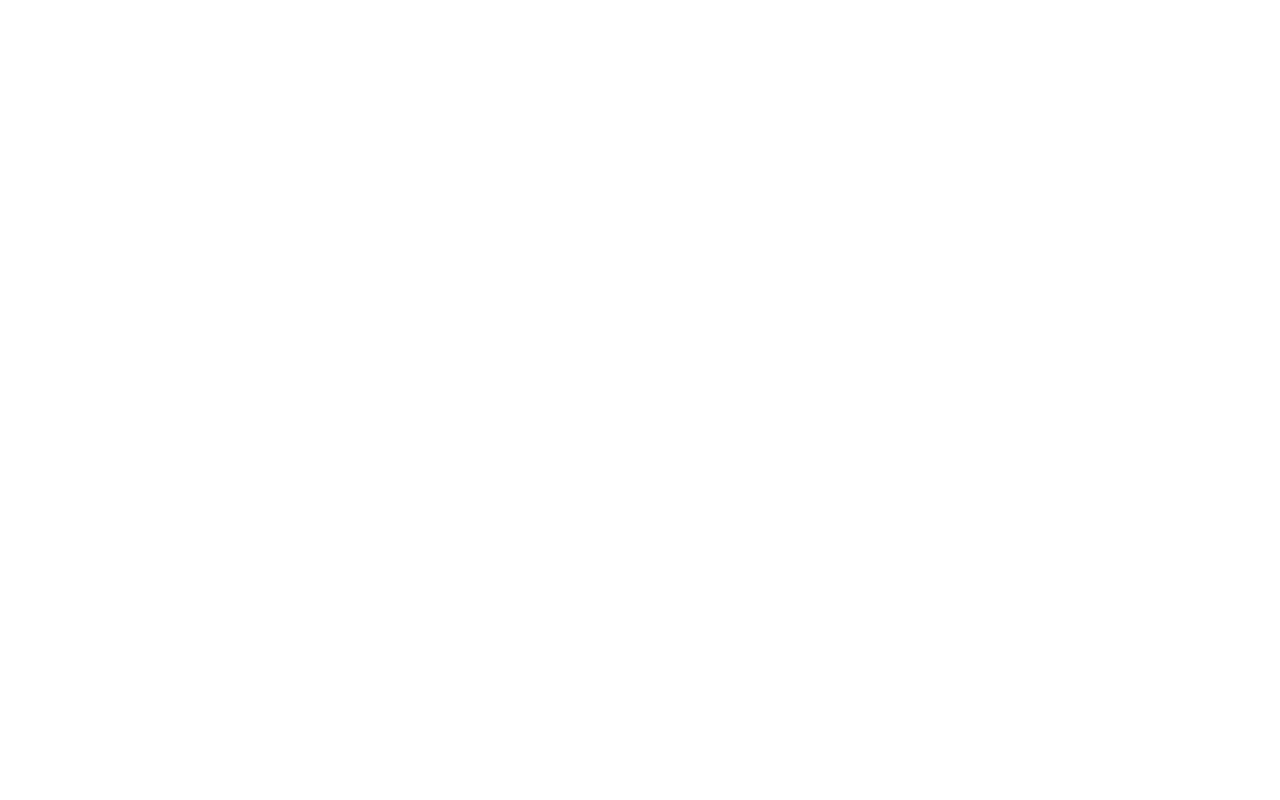
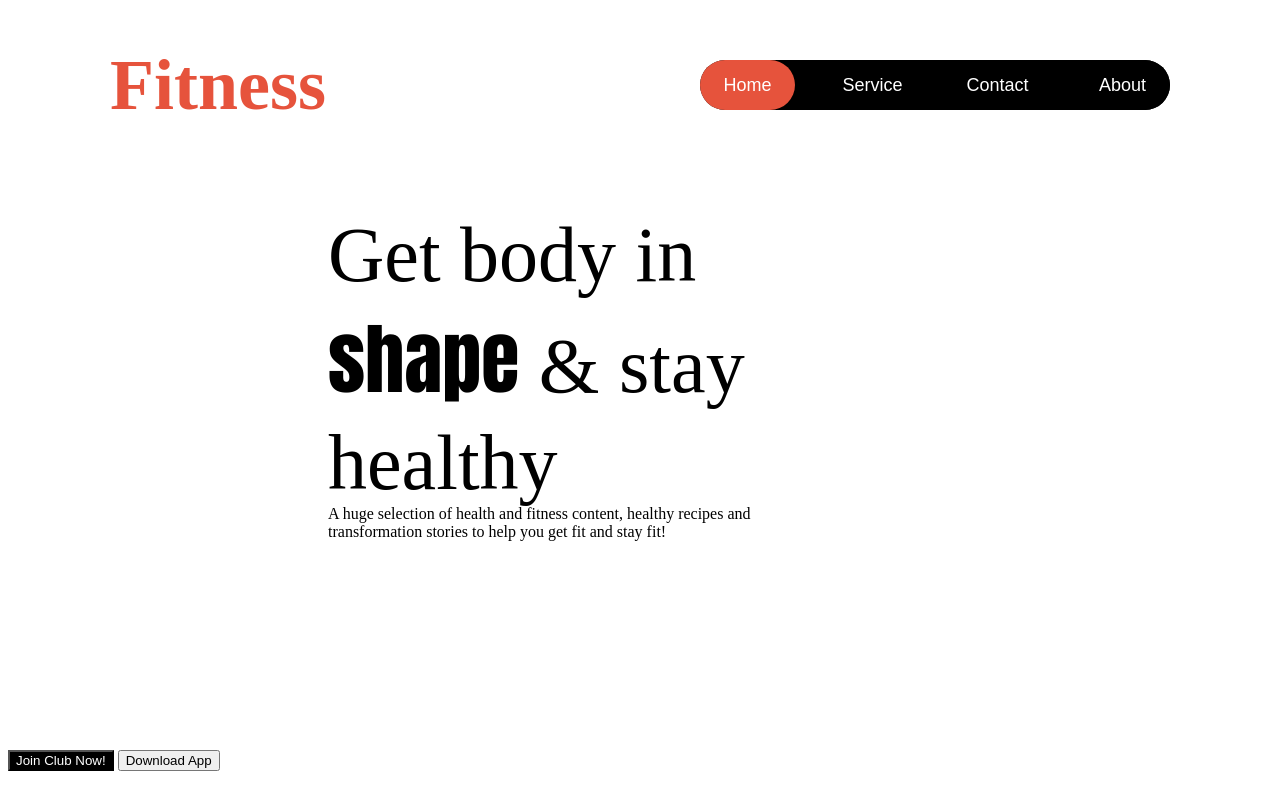
Before and after one commit to mdimteyazhossen/Assignment-2-in-programing-hero, a plain HTML site: page index.html in a window 1280 px wide. Drawn offline with Linux system fonts and the light colour scheme.

Commit message:
add style or css destop file

```diff
--- a/index.html
+++ b/index.html
@@ -4,7 +4,35 @@
     <meta charset="UTF-8">
     <meta name="viewport" content="width=device-width, initial-scale=1.0">
     <title>Assignment-2</title>
+    <link rel="stylesheet" href="style/desktop.css">
 </head>
 <body>
+    <header>
+        <div class="button-webname">
+            <h1 id="fitness">Fitness</h1>
+            <div class="button">
+                <button class="home"><span>Home</span></button>
+                <button class="bgc"><span>Service</span></button>
+                <button class="bgc"><span>Contact</span></button>
+                <button class="bgc"><span>About</span></button>
+            </div>
+        </div>
+        <div class="title">
+            <div class="title1">Get body in <span>shape</span> & stay healthy</div>
+            <p class="desc">A huge selection of health and fitness content, healthy recipes and transformation stories to help you get fit and stay fit! </p>
+            <button class="home bgc">Join Club Now!</button>
+            <button >Download App</button>
+        </div>
+
+
+    </header>
+    <main>
+
+
+    </main>
+    <footer>
+
+
+    </footer>
 
 </body>
--- /dev/null
+++ b/style/desktop.css
@@ -0,0 +1,63 @@
+body{
+    /* background-color: black; */
+}
+ /* header style start */
+ header{
+    height: 500px;
+    /* background: linear-gradient(180.00deg, rgb(17, 17, 17),rgba(119, 119, 119, 0) 100%); */
+    margin:auto;
+}
+.button-webname{
+    display:flex;
+    justify-content: space-between;
+    height: 50px;
+    width: 1060px;
+    margin: 0 auto;
+    margin-top: 60px;
+    font-size: 36px;
+    color: rgb(230, 83, 60);
+    align-items: center;
+}
+.home{
+    background-color: rgb(230, 83, 60);
+    color: white;
+}
+.bgc{
+    background-color:black;
+    color: white;
+}
+.button{
+    display: flex;
+    justify-content: space-between;
+    height: 50px;
+    width: 470px;
+    border: 3px;
+    border-radius: 40px;
+    background-color: black;
+}
+.button>button{
+    width: 95px;
+    font-size: 18px;
+    border: 1px;
+    border-radius: 40px;
+}
+/* title and background design start */
+.title1{
+    font-size: 78px;
+    height: 245px;
+    width: 520px;
+    margin: 100px auto auto 320px;
+}
+.desc{
+    height: 245px;
+    width: 520px;
+    margin: 50px auto auto 320px;
+
+}
+.title1>span{
+    font-family: Impact, Haettenschweiler, 'Arial Narrow Bold', sans-serif;
+
+}
+
+
+ /* header style end  */
```
